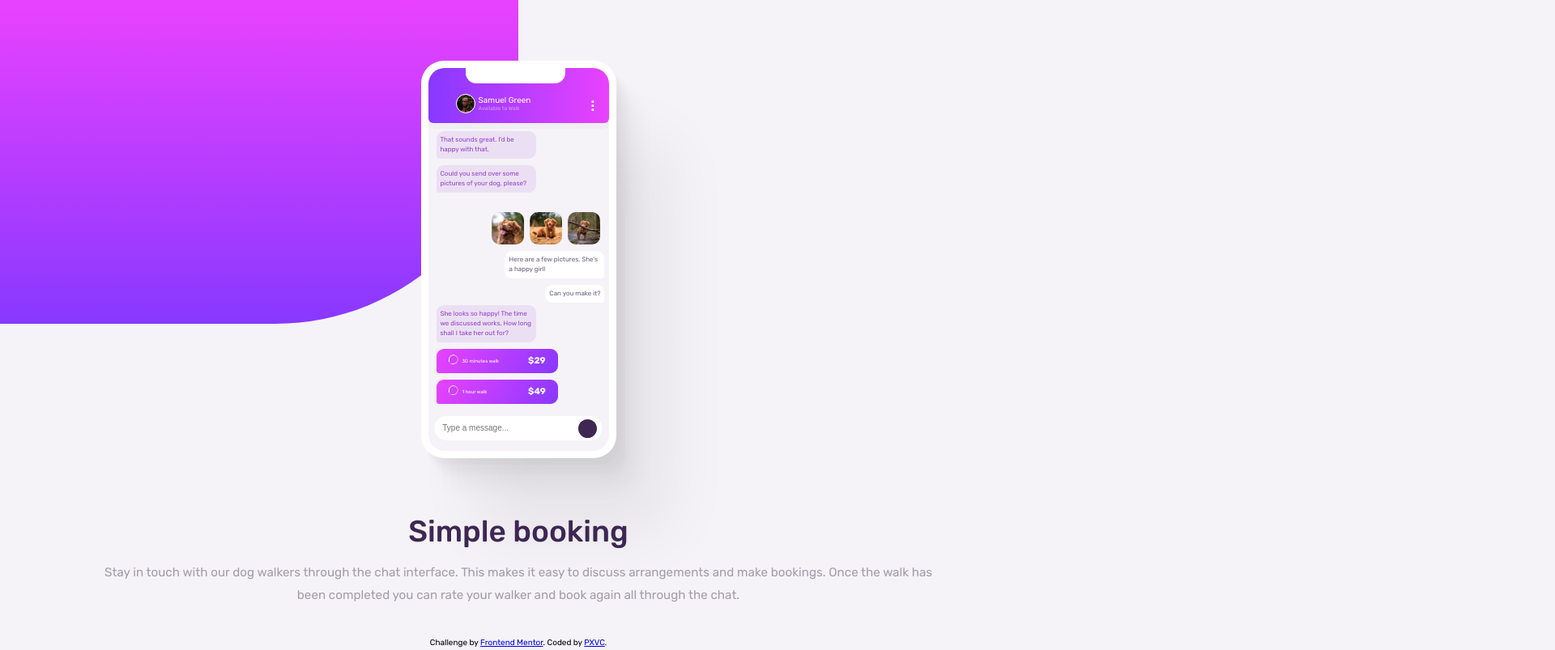
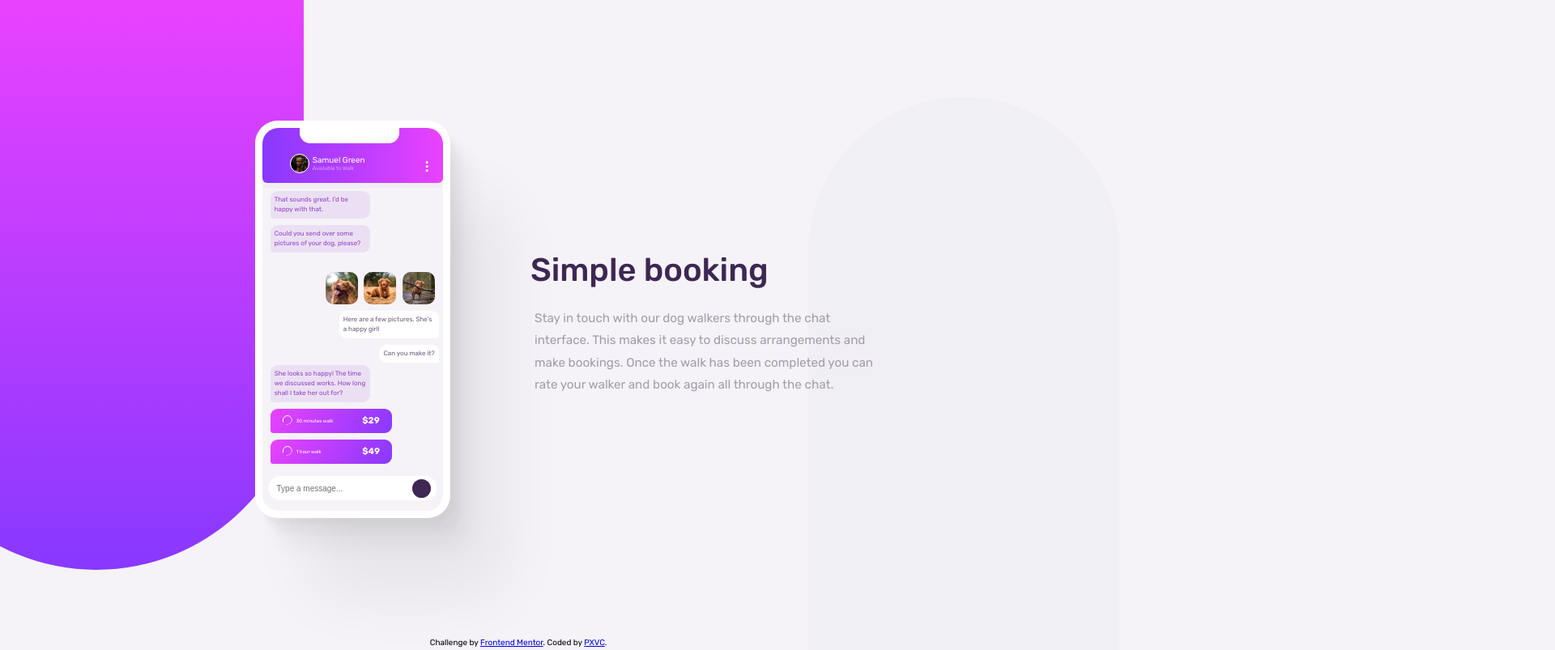
Before and after one commit to PXVC/chat-app-css-illustration, a plain HTML site: page index.html in a window 1280 px wide. Shown: the whole page at 81% size, 1920 px wide, since content can reach past the window. Drawn offline with Linux system fonts and the light colour scheme.

Commit message:
desktop design

```diff
--- a/index.html
+++ b/index.html
@@ -92,8 +92,8 @@
 				the chat.
 			</p>
 		</div>
-		<div class="css-illustration illustration-top"></div>
-		<div class="css-illustration illustration-bottom"></div>
+		<div class="css-illustration top-illustration"></div>
+		<div class="css-illustration bottom-illustration"></div>
 		<div class="attribution">
 			Challenge by
 			<a href="https://www.frontendmentor.io?ref=challenge" target="_blank"
--- a/styles/_media1440px.scss
+++ b/styles/_media1440px.scss
@@ -0,0 +1,38 @@
+@media screen and (min-width: 640px) {
+	.phone {
+		margin-top: 11.4rem;
+		position: relative;
+		right: 16%;
+	}
+
+	.intro {
+		text-align: left;
+		transform: translate(280px, -29.8rem);
+		width: 530px;
+
+		h1 {
+			font-size: 4rem;
+		}
+
+		p {
+			transform: scale(0.8) translate(-60px, 4px);
+		}
+	}
+
+	.css-illustration {
+		width: 40%;
+    height: 88%;
+	}
+
+	.top-illustration {
+		left: -10.7%;
+	}
+
+	.bottom-illustration {
+		background-color: $grayish-blue;
+		width: 30%;
+		top: 15%;
+    left: 78%;
+		opacity: 0.1;
+	}
+}
--- a/styles/_web.scss
+++ b/styles/_web.scss
@@ -227,7 +227,7 @@
 	background: center / cover no-repeat;
 }
 
-.illustration-top {
+.top-illustration{
 	top: 0;
 	left: -50%;
 	background-image: linear-gradient($light-magenta, $light-violet);
@@ -235,7 +235,7 @@
 	border-bottom-left-radius: 30rem;
 }
 
-.illustration-bottom {
+.bottom-illustration {
 	bottom: 0;
 	right: -50%;
 	background-color: $light-grayish-violet;
--- a/styles/style.scss
+++ b/styles/style.scss
@@ -28,3 +28,4 @@ $very-light-magenta: hsl(289, 100%, 72%); // radio button online
 
 @import 'general';
 @import 'web';
+@import 'media1440px';
```
Also changed, not shown: styles/style.css, 1 other file.
